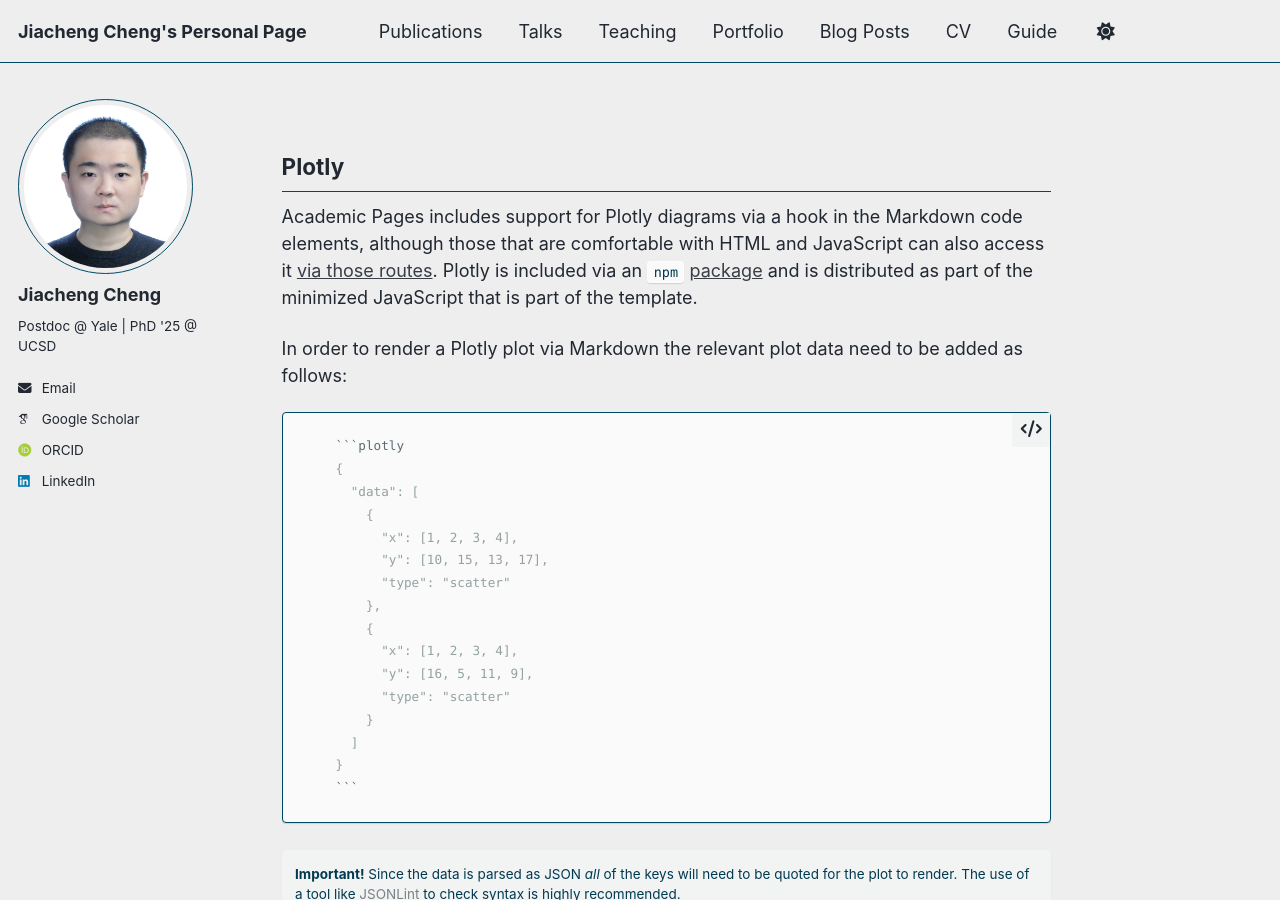
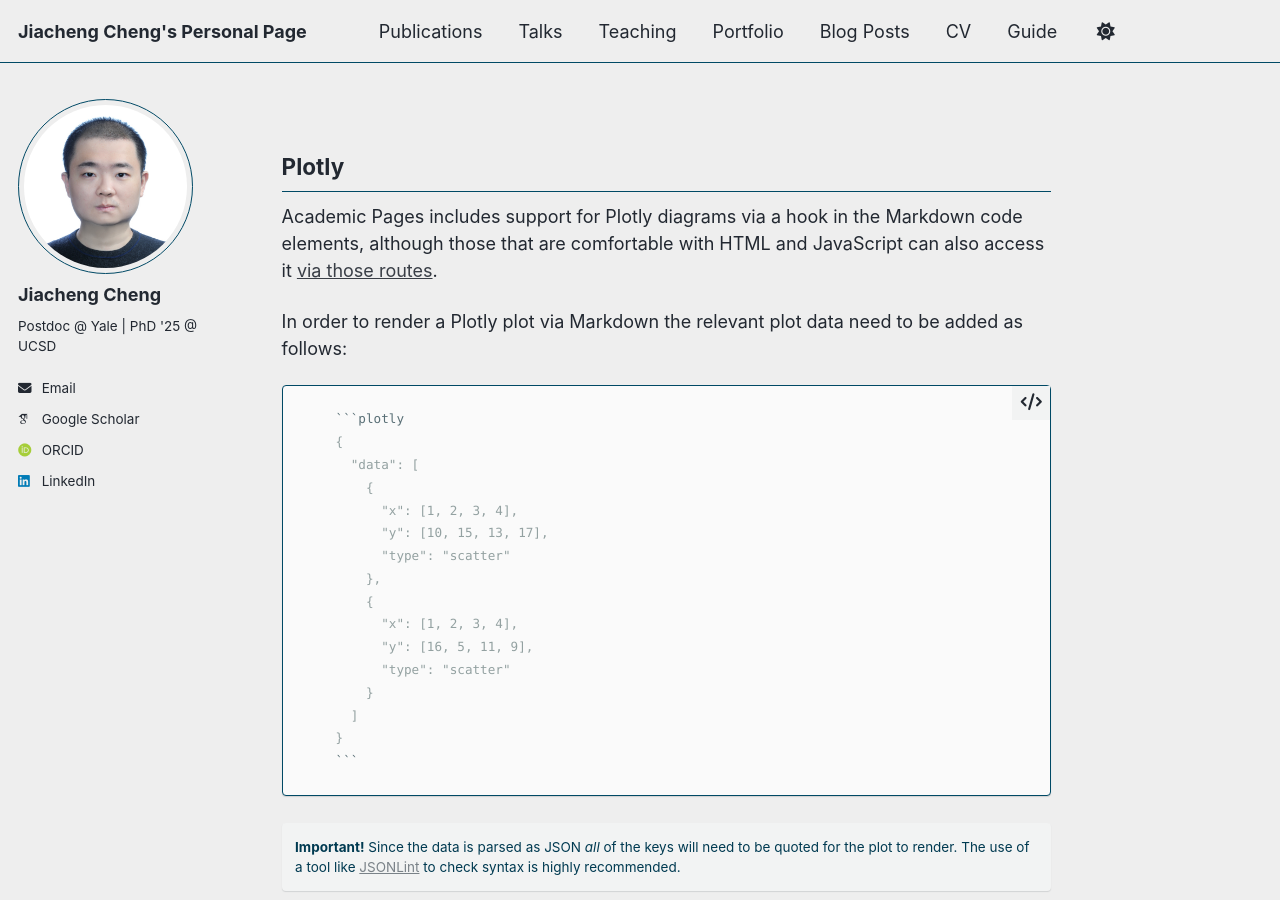
Before and after one commit to Jiacheng-Cheng/Jiacheng-Cheng.github.io, a Jekyll site: the page built from _pages/markdown.md, in a window 1280 px wide and 900 px high, scrolled down 2958 px. Built offline with Jekyll 4.4.1, drawn with Linux system fonts in a browser that asks for light colours; emoji names are drawn with the system emoji font; some web fonts are replaced; a script bundle is joined from its source files by our own code; library files that are not in the unit come from our copies.

Commit message:
Update markdown.md

````diff
--- a/_pages/markdown.md
+++ b/_pages/markdown.md
@@ -93,7 +93,7 @@
 ```
 
 ## Plotly
-Academic Pages includes support for Plotly diagrams via a hook in the Markdown code elements, although those that are comfortable with HTML and JavaScript can also access it [via those routes](https://plotly.com/javascript/getting-started/). Plotly is included via an `npm` [package](https://www.npmjs.com/package/plotly.js?activeTab=readme) and is distributed as part of the minimized JavaScript that is part of the template.
+Academic Pages includes support for Plotly diagrams via a hook in the Markdown code elements, although those that are comfortable with HTML and JavaScript can also access it [via those routes](https://plotly.com/javascript/getting-started/).
 
 In order to render a Plotly plot via Markdown the relevant plot data need to be added as follows:
 
````
